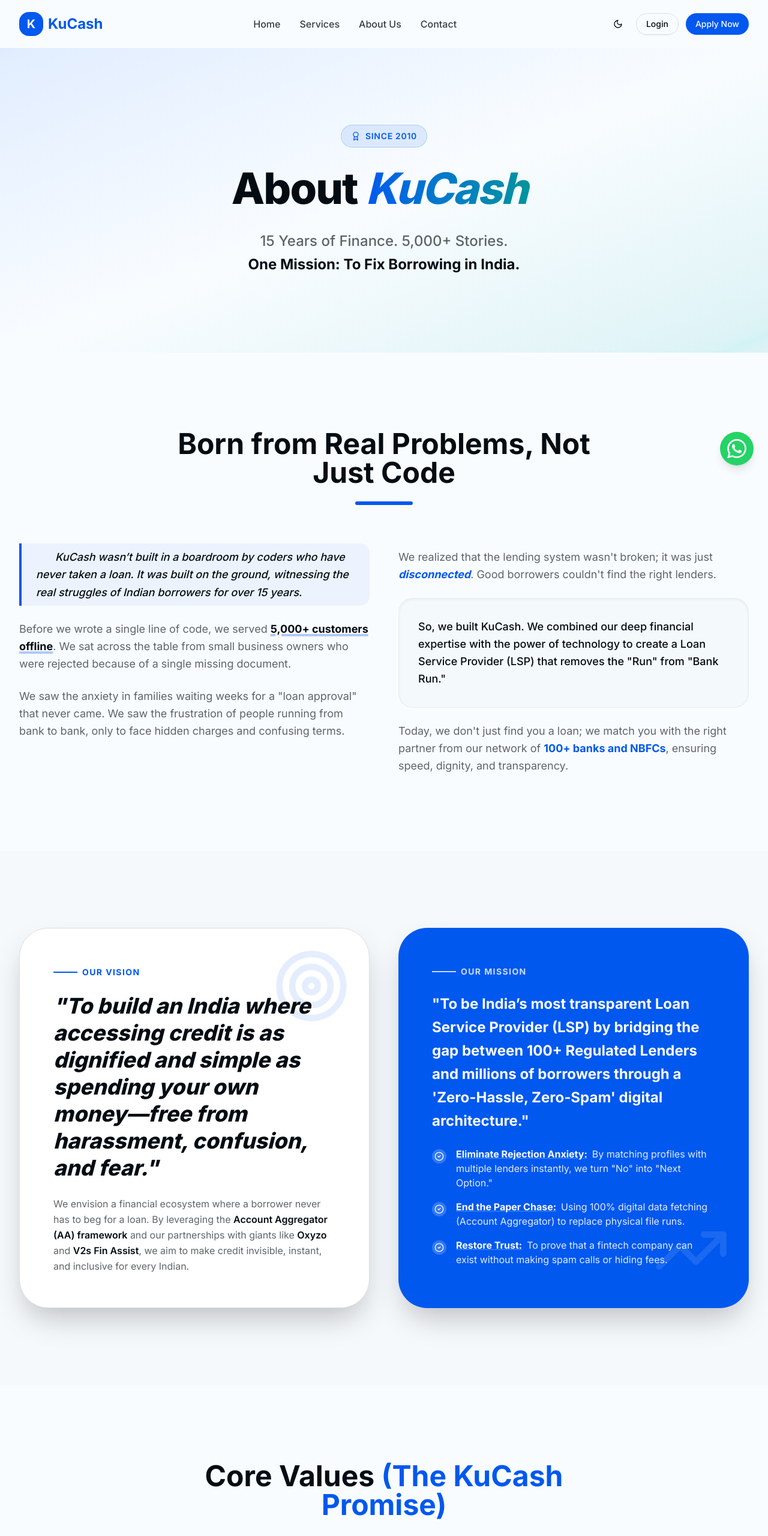
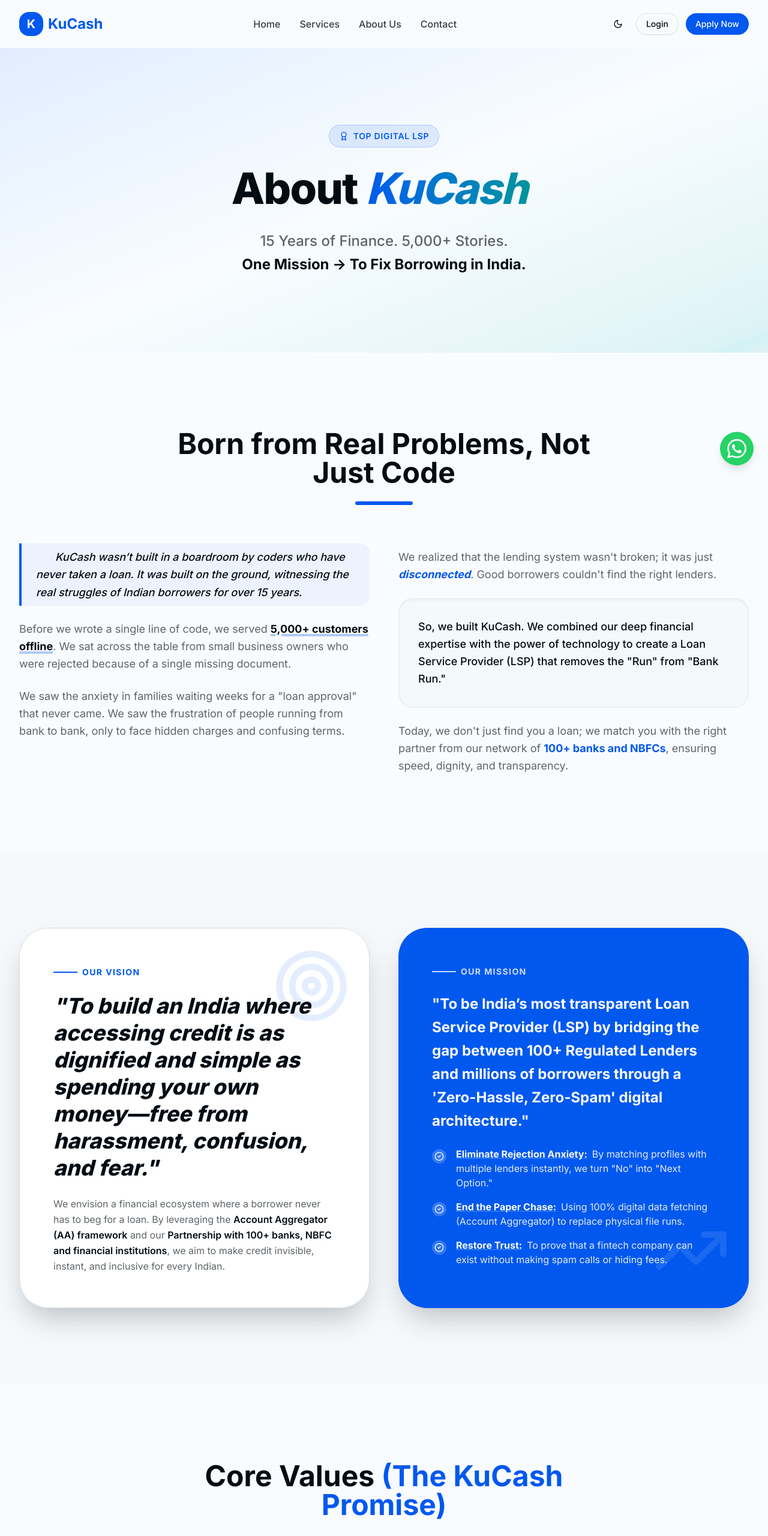
Before and after one commit to Deepsoni5/kucash, a Next.js app: page /about in a window 1280 px wide. Shown: the top 2561 px of the page at 60% size. Built offline with nearby package versions, Linux system fonts and the light colour scheme.

Commit message:
fix about us page

```diff
--- a/app/about/page.tsx
+++ b/app/about/page.tsx
@@ -25,14 +25,14 @@ export default function AboutPage() {
             <div className="max-w-4xl mx-auto text-center space-y-8 animate-in fade-in slide-in-from-bottom-8 duration-700">
               <div className="inline-flex items-center gap-2 px-4 py-2 rounded-full bg-primary/10 border border-primary/20 backdrop-blur-sm">
                 < Award className="w-4 h-4 text-primary" />
-                <span className="text-sm font-semibold text-primary uppercase tracking-wider">Since 2010</span>
+                <span className="text-sm font-semibold text-primary uppercase tracking-wider">Top Digital LSP</span>
               </div>
               <h1 className="text-4xl sm:text-6xl lg:text-7xl font-extrabold tracking-tight text-foreground text-balance">
                 About <span className="bg-gradient-to-r from-primary to-accent bg-clip-text text-transparent italic pr-4">KuCash</span>
               </h1>
               <p className="text-xl sm:text-2xl text-muted-foreground font-medium leading-relaxed text-pretty">
                 15 Years of Finance. 5,000+ Stories. <br className="hidden sm:block" />
-                <span className="text-foreground font-bold">One Mission: To Fix Borrowing in India.</span>
+                <span className="text-foreground font-bold">One Mission -&gt; To Fix Borrowing in India.</span>
               </p>
             </div>
           </div>
@@ -97,7 +97,7 @@ export default function AboutPage() {
                     &quot;To build an India where accessing credit is as dignified and simple as spending your own money—free from harassment, confusion, and fear.&quot;
                   </h3>
                   <p className="text-muted-foreground leading-relaxed">
-                    We envision a financial ecosystem where a borrower never has to beg for a loan. By leveraging the <span className="text-foreground font-semibold">Account Aggregator (AA) framework</span> and our partnerships with giants like <span className="text-foreground font-semibold">Oxyzo</span> and <span className="text-foreground font-semibold">V2s Fin Assist</span>, we aim to make credit invisible, instant, and inclusive for every Indian.
+                    We envision a financial ecosystem where a borrower never has to beg for a loan. By leveraging the <span className="text-foreground font-semibold">Account Aggregator (AA) framework</span> and our <span className="text-foreground font-semibold">Partnership with 100+ banks, NBFC and financial institutions</span>, we aim to make credit invisible, instant, and inclusive for every Indian.
                   </p>
                 </div>
               </div>
@@ -173,7 +173,7 @@ export default function AboutPage() {
                 {
                   icon: Handshake,
                   title: "The Power of Partnership",
-                  desc: "We have partnered with India's most respected financial institutions: Oxyzo Financial Services (bringing A+ rated corporate financing) and V2s Fin Assist (regional reach). This network allows us to say \"Yes\" when others say \"No.\"",
+                  desc: "We have a Partnership with 100+ banks, NBFC and financial institutions. This network allows us to say \"Yes\" when others say \"No.\"",
                   color: "purple"
                 },
                 {
```
